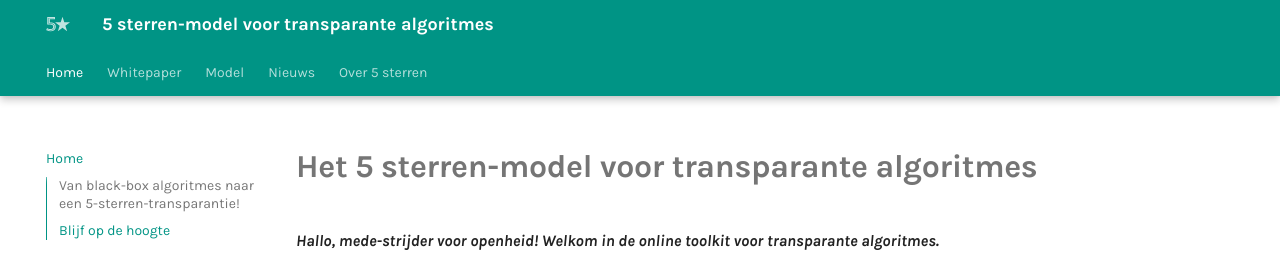
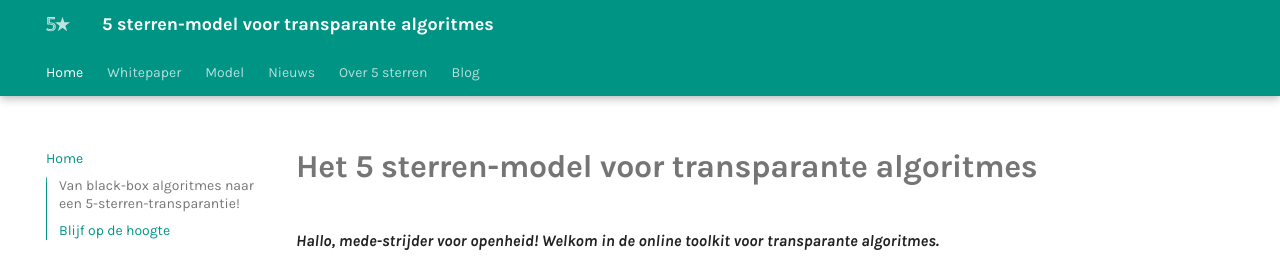
Before and after one commit to thegreenland/5-sterren-toolkit, an MkDocs documentation site: the page built from docs/index.md, in a window 1280 px wide. Shown: the top 257 px of the page. Built offline with MkDocs 1.6.1 and Material for MkDocs 9.7.7, drawn with Linux system fonts in a browser that asks for light colours.

Commit message:
Update mkdocs.yml

```diff
--- a/mkdocs.yml
+++ b/mkdocs.yml
@@ -20,6 +20,8 @@ nav:
   - Model: model.md
   - Nieuws: news.md
   - Over 5 sterren: about.md
+  - Blog:
+    - docs/blog/index.md
 markdown_extensions:
   - attr_list
 plugins:
```
